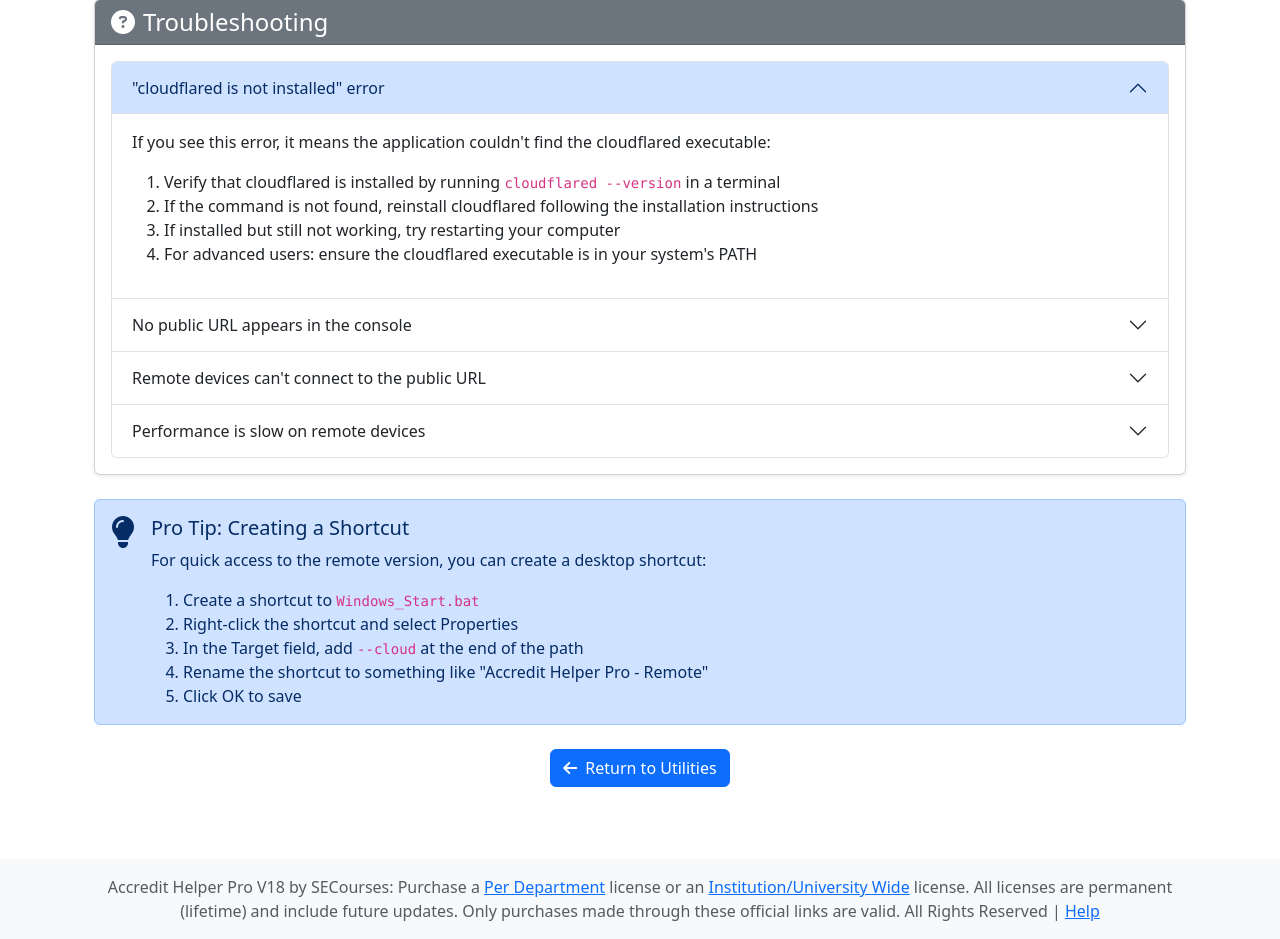
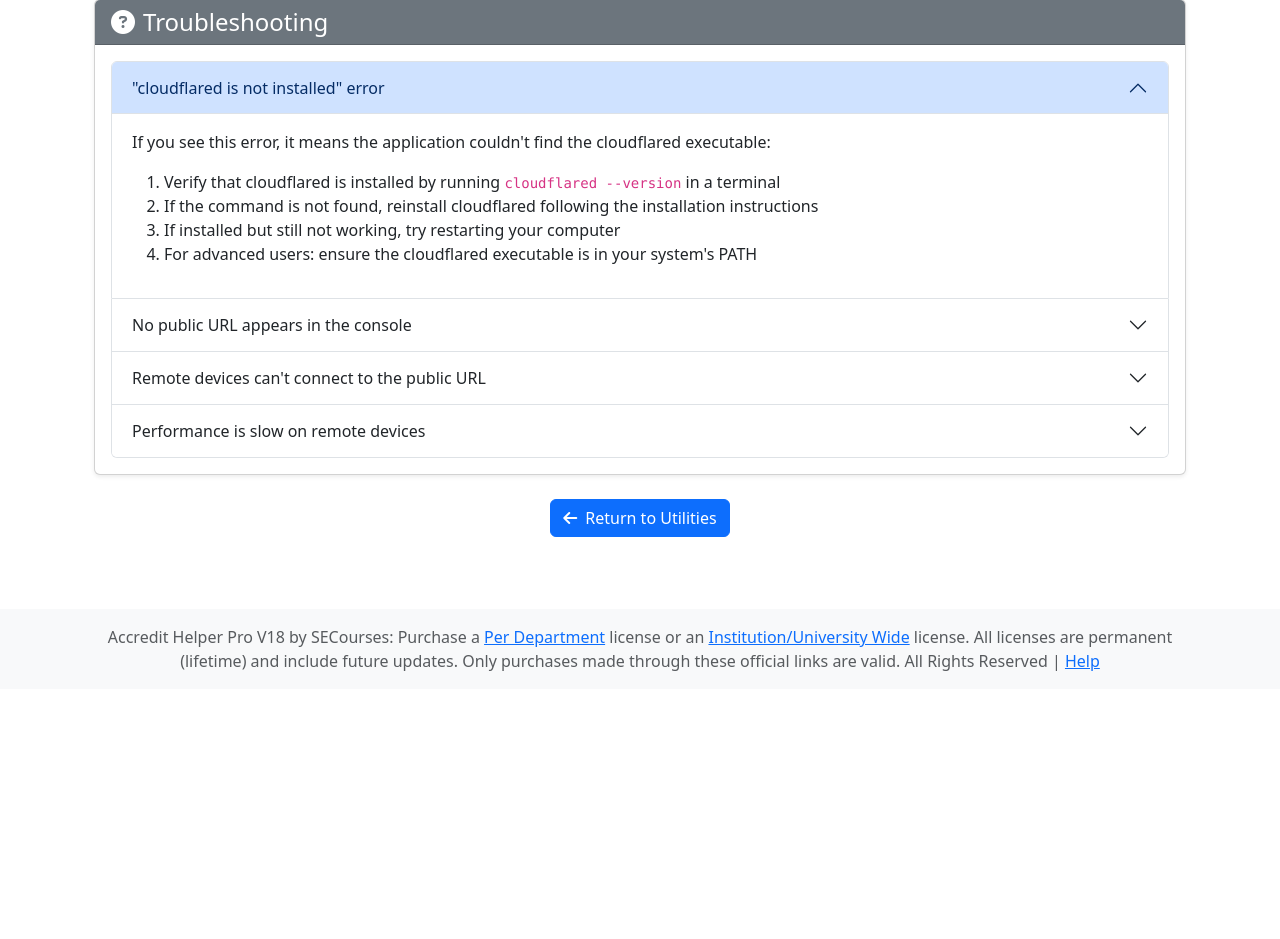
Before and after one commit to FurkanGozukara/Accredit-Helper-Pro, a Flask app: page /utility/cloud-help in a window 1280 px wide. Shown: the part 2292-3231 px from the top of the page. After the commit the page ends 2963 px from the top, so only its background shows below. Run offline with Flask 3, Linux system fonts and the light colour scheme.

Commit message:
fix again

```diff
--- a/templates/utility/cloud_help.html
+++ b/templates/utility/cloud_help.html
@@ -228,25 +228,6 @@ sudo dpkg -i cloudflared.deb</pre></li>
         </div>
     </div>
 
-    <div class="alert alert-primary mt-4">
-        <div class="d-flex">
-            <div class="me-3">
-                <i class="fas fa-lightbulb fa-2x"></i>
-            </div>
-            <div>
-                <h5 class="alert-heading">Pro Tip: Creating a Shortcut</h5>
-                <p>For quick access to the remote version, you can create a desktop shortcut:</p>
-                <ol class="mb-0">
-                    <li>Create a shortcut to <code>Windows_Start.bat</code></li>
-                    <li>Right-click the shortcut and select Properties</li>
-                    <li>In the Target field, add <code>--cloud</code> at the end of the path</li>
-                    <li>Rename the shortcut to something like "Accredit Helper Pro - Remote"</li>
-                    <li>Click OK to save</li>
-                </ol>
-            </div>
-        </div>
-    </div>
-
     <div class="text-center mt-4 mb-4">
         <a href="{{ url_for('utility.index') }}" class="btn btn-primary">
             <i class="fas fa-arrow-left me-2"></i>Return to Utilities
```
